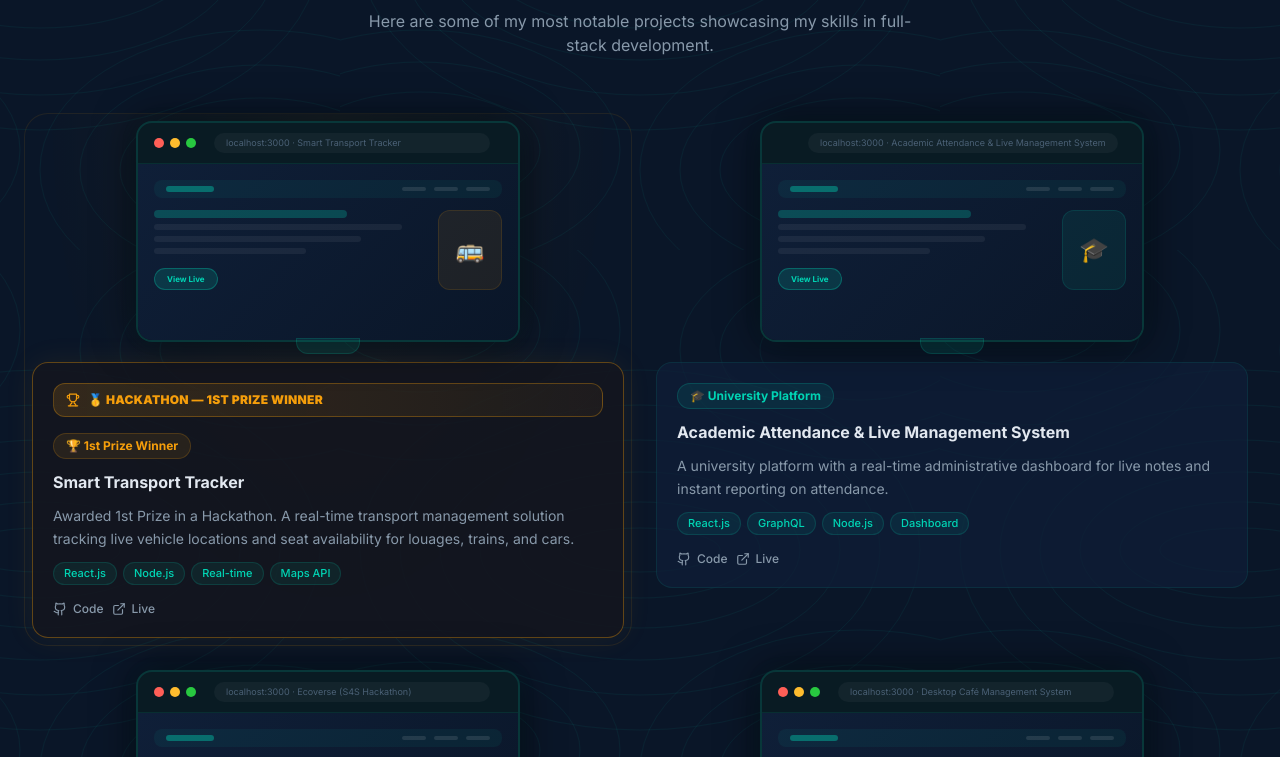
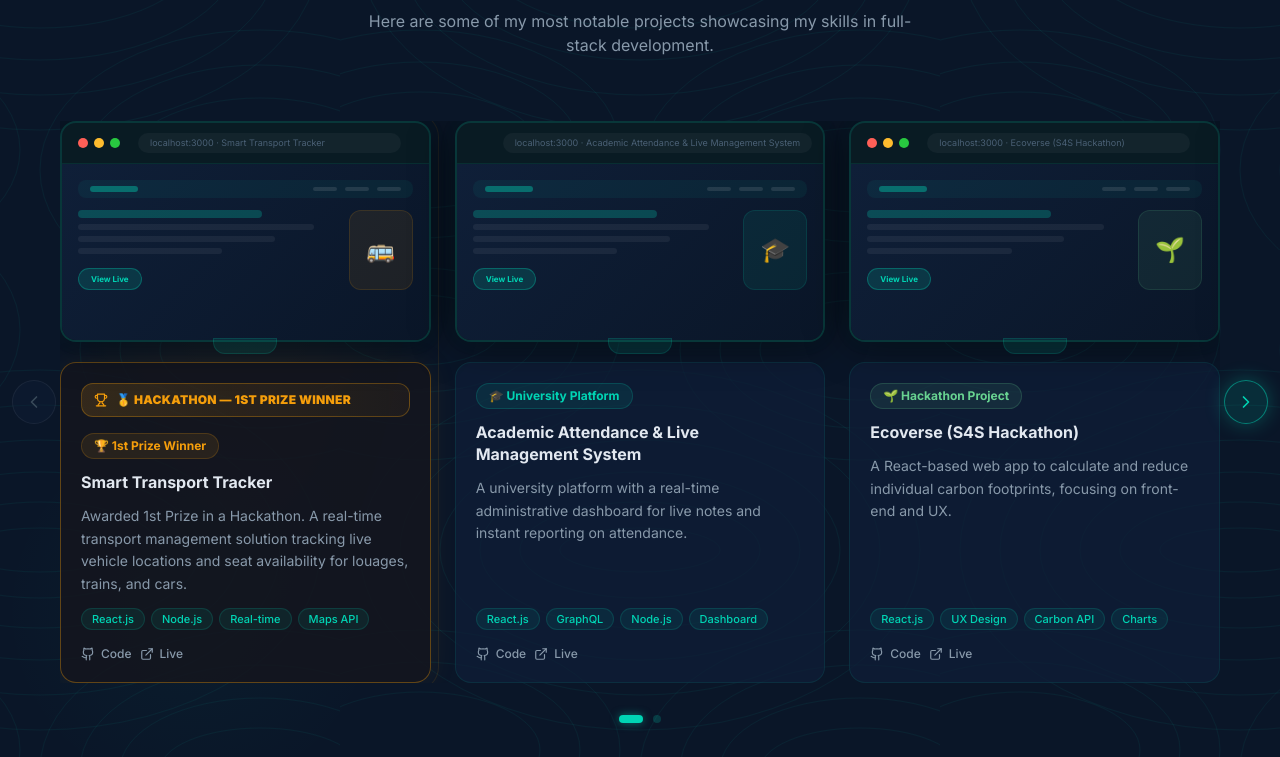
Before and after one commit to baltioussama92/Portfolio, a React (Vite) app: page / in a window 1280 px wide. Shown: the part 4550-5307 px from the top of the page. Built offline with nearby package versions, Linux system fonts and the light colour scheme.

Commit message:
fixing card prject scrolle

```diff
--- a/src/components/Projects.jsx
+++ b/src/components/Projects.jsx
@@ -1,8 +1,8 @@
-import React, { useState } from 'react';
+import React, { useState, useRef, useLayoutEffect } from 'react';
 import { motion } from 'framer-motion';
-import { useInView } from 'framer-motion';
-import { useRef } from 'react';
 import { ExternalLink, Github, Trophy, FolderGit2, ChevronLeft, ChevronRight } from 'lucide-react';
+
+const GAP = 24; // px gap between cards
 
 const projects = [
   {
@@ -128,13 +128,64 @@ function MonitorMockup({ project }) {
 }
 
 export default function Projects() {
-  const ref = useRef(null);
-  const isInView = useInView(ref, { once: false, amount: 0.05 });
-  const [active, setActive] = useState(0);
+  const trackRef = useRef(null);
 
-  const prev = () => setActive((a) => (a - 1 + projects.length) % projects.length);
-  const next = () => setActive((a) => (a + 1) % projects.length);
-  const project = projects[active];
+  // How many cards to show based on breakpoint
+  const [visibleCount, setVisibleCount] = useState(3);
+  // Pixel width of one card (computed from container)
+  const [cardWidth, setCardWidth] = useState(360); // safe fallback
+
+  useLayoutEffect(() => {
+    const measure = () => {
+      const vw = window.innerWidth;
+      const count = vw >= 1024 ? 3 : vw >= 640 ? 2 : 1;
+      setVisibleCount(count);
+      if (trackRef.current) {
+        const w = trackRef.current.offsetWidth;
+        if (w > 0) setCardWidth((w - GAP * (count - 1)) / count);
+      }
+    };
+    measure();
+    window.addEventListener('resize', measure);
+    return () => window.removeEventListener('resize', measure);
+  }, []);
+
+  const maxIndex = Math.max(0, projects.length - visibleCount);
+  const [activeIndex, setActiveIndex] = useState(0);
+  const clampedIndex = Math.min(activeIndex, maxIndex);
+
+  const goPrev = () => setActiveIndex((i) => Math.max(0, i - 1));
+  const goNext = () => setActiveIndex((i) => Math.min(maxIndex, i + 1));
+
+  const handleDragEnd = (_, info) => {
+    if (info.offset.x < -50) goNext();
+    else if (info.offset.x > 50) goPrev();
+  };
+
+  // Mobile single-card carousel (< sm)
+  const [mobileActive, setMobileActive] = useState(0);
+  const mobilePrev = () => setMobileActive((a) => (a - 1 + projects.length) % projects.length);
+  const mobileNext = () => setMobileActive((a) => (a + 1) % projects.length);
+  const mobileProject = projects[mobileActive];
+
+  const NavBtn = ({ onClick, disabled, children, side }) => (
+    <button
+      onClick={onClick}
+      disabled={disabled}
+      aria-label={side === 'left' ? 'Previous' : 'Next'}
+      className="absolute top-1/2 -translate-y-1/2 z-20 flex items-center justify-center w-11 h-11 rounded-full transition-all duration-200"
+      style={{
+        [side === 'left' ? 'left' : 'right']: '-20px',
+        background: disabled ? 'rgba(15,31,56,0.4)' : 'rgba(0,212,180,0.12)',
+        border: disabled ? '1px solid rgba(255,255,255,0.06)' : '1px solid rgba(0,212,180,0.5)',
+        boxShadow: disabled ? 'none' : '0 0 20px rgba(0,212,180,0.3)',
+        color: disabled ? '#3a4a5a' : '#00d4b4',
+        cursor: disabled ? 'not-allowed' : 'pointer',
+      }}
+    >
+      {children}
+    </button>
+  );
 
   return (
     <section id="projects" className="relative min-h-screen flex flex-col justify-center py-20 overflow-hidden">
@@ -146,10 +197,9 @@ export default function Projects() {
       <div className="max-w-7xl mx-auto px-4 sm:px-6 lg:px-8">
         {/* Header */}
         <motion.div
-          ref={ref}
           initial={{ opacity: 0, y: 30 }}
           whileInView={{ opacity: 1, y: 0 }}
-          viewport={{ once: false, amount: 0.1 }}
+          viewport={{ once: false, amount: 0.2 }}
           transition={{ duration: 0.8, ease: 'easeOut' }}
           className="text-center mb-16"
         >
@@ -165,29 +215,46 @@ export default function Projects() {
           </p>
         </motion.div>
 
-        {/* Desktop: staggered fade-in-up cards */}
+        {/* ─── Slider: sm+ (tablet=2 cards, desktop=3 cards) ─── */}
+        <div className="hidden sm:block">
+          <div className="relative px-7">
+            <NavBtn onClick={goPrev} disabled={clampedIndex === 0} side="left">
+              <ChevronLeft size={20} />
+            </NavBtn>
+
+            {/* Clipping window — overflow:hidden hides off-screen cards */}
+            <div
+              ref={trackRef}
+              className="overflow-hidden"
+              style={{ userSelect: 'none' }}
+            >
               <motion.div
-          className="hidden lg:grid lg:grid-cols-2 gap-8"
-          variants={{
-            hidden: {},
-            visible: { transition: { staggerChildren: 0.18, delayChildren: 0.1 } },
+                className="flex"
+                style={{ gap: GAP, cursor: 'grab' }}
+                animate={{ x: -(clampedIndex * (cardWidth + GAP)) }}
+                transition={{ type: 'spring', stiffness: 300, damping: 35, mass: 0.8 }}
+                drag="x"
+                dragConstraints={{
+                  left: -(maxIndex * (cardWidth + GAP)),
+                  right: 0,
                 }}
-          initial="hidden"
-          whileInView="visible"
-          viewport={{ once: false, amount: 0.1 }}
+                dragElastic={0.06}
+                onDragEnd={handleDragEnd}
+                whileDrag={{ cursor: 'grabbing' }}
               >
                 {projects.map((p) => {
                   const isWinner = p.id === 1;
                   return (
                     <motion.div
                       key={p.id}
-                variants={{
-                  hidden: { opacity: 0, y: 60 },
-                  visible: { opacity: 1, y: 0, transition: { duration: 0.85, ease: [0.22, 1, 0.36, 1] } },
-                }}
+                      // Fixed card width — never shrinks
+                      style={{ width: cardWidth, minWidth: cardWidth, maxWidth: cardWidth, flexShrink: 0 }}
+                      initial={{ opacity: 0, y: 50 }}
+                      whileInView={{ opacity: 1, y: 0 }}
+                      viewport={{ once: false, amount: 0.1 }}
+                      transition={{ duration: 0.85, ease: [0.22, 1, 0.36, 1] }}
                       className="flex flex-col gap-5 group relative"
                     >
-                {/* 1st Prize glow ring */}
                       {isWinner && (
                         <motion.div
                           className="absolute -inset-2 rounded-3xl pointer-events-none z-0"
@@ -201,11 +268,9 @@ export default function Projects() {
                         />
                       )}
 
-                <div className="relative z-10">
-                  {/* Monitor mockup */}
+                      <div className="relative z-10 flex flex-col h-full">
                         <MonitorMockup project={p} />
 
-                  {/* Card info */}
                         <div
                           className="mt-5 p-5 rounded-2xl flex flex-col gap-3 flex-1"
                           style={{
@@ -216,16 +281,13 @@ export default function Projects() {
                           }}
                           onMouseEnter={(e) => {
                             e.currentTarget.style.borderColor = isWinner ? 'rgba(245,158,11,0.6)' : 'rgba(0,212,180,0.4)';
-                      e.currentTarget.style.boxShadow = isWinner
-                        ? '0 8px 30px rgba(245,158,11,0.15)'
-                        : '0 8px 30px rgba(0,212,180,0.08)';
+                            e.currentTarget.style.boxShadow = isWinner ? '0 8px 30px rgba(245,158,11,0.15)' : '0 8px 30px rgba(0,212,180,0.08)';
                           }}
                           onMouseLeave={(e) => {
                             e.currentTarget.style.borderColor = isWinner ? 'rgba(245,158,11,0.35)' : 'rgba(0,212,180,0.1)';
                             e.currentTarget.style.boxShadow = isWinner ? '0 0 30px rgba(245,158,11,0.08)' : 'none';
                           }}
                         >
-                    {/* 1st Prize special banner */}
                           {isWinner && (
                             <div
                               className="flex items-center gap-2 px-3 py-2 rounded-xl mb-1"
@@ -240,7 +302,6 @@ export default function Projects() {
                               </span>
                             </div>
                           )}
-
                           <span
                             className="inline-flex items-center gap-1.5 px-3 py-1 rounded-full text-xs font-bold w-fit"
                             style={{ background: `${p.badgeColor}18`, color: p.badgeColor, border: `1px solid ${p.badgeColor}30` }}
@@ -276,26 +337,51 @@ export default function Projects() {
                   );
                 })}
               </motion.div>
+            </div>
 
-        {/* Mobile: Carousel */}
-        <div className="lg:hidden">
+            <NavBtn onClick={goNext} disabled={clampedIndex === maxIndex} side="right">
+              <ChevronRight size={20} />
+            </NavBtn>
+          </div>
+
+          {/* Slide dots */}
+          <div className="flex justify-center gap-2.5 mt-8">
+            {Array.from({ length: maxIndex + 1 }).map((_, i) => (
+              <button
+                key={i}
+                onClick={() => setActiveIndex(i)}
+                className="transition-all duration-300 rounded-full"
+                style={{
+                  width: i === clampedIndex ? '24px' : '8px',
+                  height: '8px',
+                  background: i === clampedIndex ? '#00d4b4' : 'rgba(0,212,180,0.2)',
+                  boxShadow: i === clampedIndex ? '0 0 8px rgba(0,212,180,0.5)' : 'none',
+                }}
+                aria-label={`Go to slide ${i + 1}`}
+              />
+            ))}
+          </div>
+        </div>
+
+        {/* ─── Mobile Carousel (< sm) ─── */}
+        <div className="sm:hidden">
           <motion.div
-            key={active}
+            key={mobileActive}
             initial={{ opacity: 0, x: 40 }}
             animate={{ opacity: 1, x: 0 }}
             exit={{ opacity: 0, x: -40 }}
             transition={{ duration: 0.4 }}
             className="flex flex-col gap-5"
           >
-            <MonitorMockup project={project} />
+            <MonitorMockup project={mobileProject} />
             <div
               className="p-5 rounded-2xl flex flex-col gap-3"
               style={{
-                background: project.id === 1 ? 'rgba(20,22,30,0.9)' : 'rgba(15,31,56,0.7)',
-                border: project.id === 1 ? '1px solid rgba(245,158,11,0.35)' : '1px solid rgba(0,212,180,0.15)',
+                background: mobileProject.id === 1 ? 'rgba(20,22,30,0.9)' : 'rgba(15,31,56,0.7)',
+                border: mobileProject.id === 1 ? '1px solid rgba(245,158,11,0.35)' : `1px solid ${mobileProject.color}22`,
               }}
             >
-              {project.id === 1 && (
+              {mobileProject.id === 1 && (
                 <div
                   className="flex items-center gap-2 px-3 py-2 rounded-xl"
                   style={{ background: 'linear-gradient(90deg, rgba(245,158,11,0.15), rgba(245,158,11,0.05))', border: '1px solid rgba(245,158,11,0.3)' }}
@@ -306,14 +392,14 @@ export default function Projects() {
               )}
               <span
                 className="inline-flex items-center gap-1.5 px-3 py-1 rounded-full text-xs font-bold w-fit"
-                style={{ background: `${project.badgeColor}18`, color: project.badgeColor, border: `1px solid ${project.badgeColor}30` }}
+                style={{ background: `${mobileProject.badgeColor}18`, color: mobileProject.badgeColor, border: `1px solid ${mobileProject.badgeColor}30` }}
               >
-                {project.badge}
+                {mobileProject.badge}
               </span>
-              <h3 className="font-bold text-text-primary">{project.title}</h3>
-              <p className="text-sm text-text-secondary leading-relaxed">{project.description}</p>
+              <h3 className="font-bold text-text-primary">{mobileProject.title}</h3>
+              <p className="text-sm text-text-secondary leading-relaxed">{mobileProject.description}</p>
               <div className="flex flex-wrap gap-1.5">
-                {project.tech.map((t) => (
+                {mobileProject.tech.map((t) => (
                   <span key={t} className="px-2.5 py-0.5 rounded-full text-[11px] font-medium"
                     style={{ background: 'rgba(0,212,180,0.08)', color: '#00d4b4', border: '1px solid rgba(0,212,180,0.15)' }}>
                     {t}
@@ -323,22 +409,38 @@ export default function Projects() {
             </div>
           </motion.div>
 
-          {/* Controls */}
+          {/* Mobile controls */}
           <div className="flex items-center justify-between mt-6">
-            <button onClick={prev} className="btn-primary p-2 rounded-full" aria-label="Previous">
+            <button
+              onClick={mobilePrev}
+              className="flex items-center justify-center w-10 h-10 rounded-full transition-all duration-200"
+              style={{ background: 'rgba(0,212,180,0.1)', border: '1px solid rgba(0,212,180,0.35)', color: '#00d4b4' }}
+              aria-label="Previous"
+            >
               <ChevronLeft size={18} />
             </button>
             <div className="flex gap-2">
               {projects.map((_, i) => (
                 <button
                   key={i}
-                  onClick={() => setActive(i)}
-                  className="w-2 h-2 rounded-full transition-all duration-300"
-                  style={{ background: i === active ? '#00d4b4' : 'rgba(0,212,180,0.2)' }}
+                  onClick={() => setMobileActive(i)}
+                  className="transition-all duration-300 rounded-full"
+                  style={{
+                    width: i === mobileActive ? '20px' : '8px',
+                    height: '8px',
+                    background: i === mobileActive ? '#00d4b4' : 'rgba(0,212,180,0.2)',
+                    boxShadow: i === mobileActive ? '0 0 6px rgba(0,212,180,0.5)' : 'none',
+                  }}
+                  aria-label={`Project ${i + 1}`}
                 />
               ))}
             </div>
-            <button onClick={next} className="btn-primary p-2 rounded-full" aria-label="Next">
+            <button
+              onClick={mobileNext}
+              className="flex items-center justify-center w-10 h-10 rounded-full transition-all duration-200"
+              style={{ background: 'rgba(0,212,180,0.1)', border: '1px solid rgba(0,212,180,0.35)', color: '#00d4b4' }}
+              aria-label="Next"
+            >
               <ChevronRight size={18} />
             </button>
           </div>
```
Also changed, not shown: 5 other files (tests, documents, lock files or other folders). Lines whose indentation alone changed are shown as unchanged.
